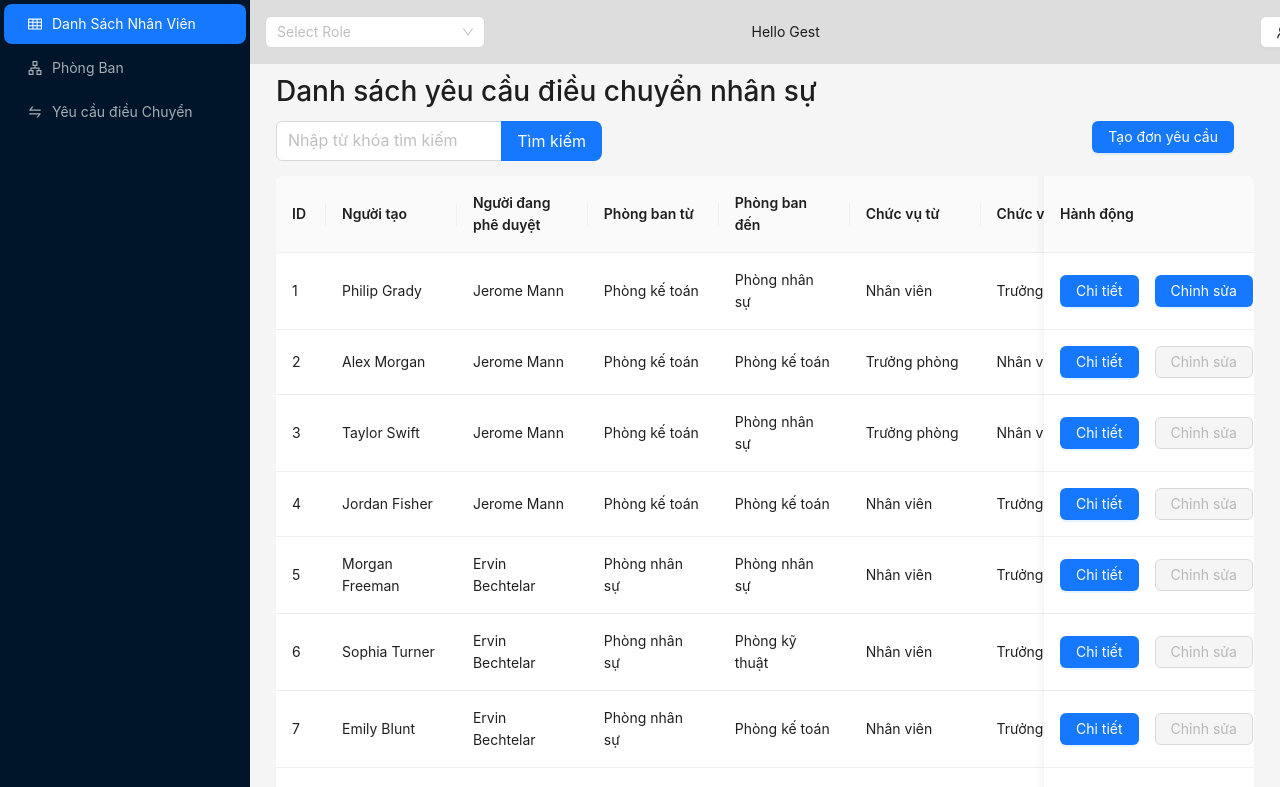
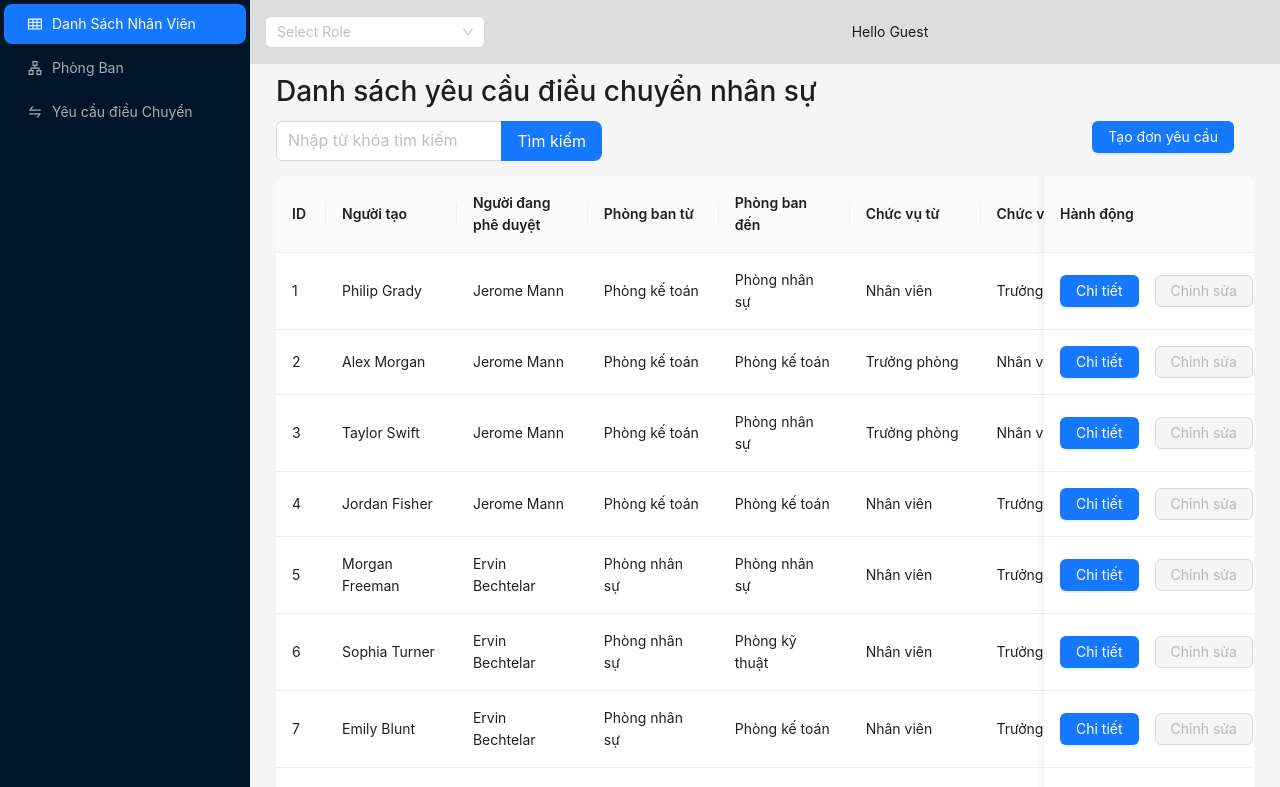
Before and after one commit to NguyenLuan0213/hrm-tranfers, a React (Create React App) app: page /transfers in a window 1280 px wide. Shown: the top 787 px of the page. Built offline with nearby package versions, Linux system fonts and the light colour scheme.

Commit message:
Complete function Authorization and Add hooks UseUserRole.ts

```diff
--- a/src/components/layout/header/Header.tsx
+++ b/src/components/layout/header/Header.tsx
@@ -3,7 +3,7 @@ import { Layout, Row, Col, Button, Dropdown, Space, Select } from 'antd';
 import { UserOutlined, SettingOutlined } from '@ant-design/icons';
 import type { MenuProps } from 'antd';
 import { UserRoleProps, getUserRole } from './UserRole';
-import Cookie from 'js-cookie';
+import useUserRole from '../../../hooks/UseUserRole';
 
 const { Header } = Layout;
 const { Option } = Select;
@@ -13,23 +13,37 @@ const CustomHeader: React.FC = () => {
     const [selectedRole, setSelectedRole] = useState<string | undefined>(undefined);
     const [selectedDepartment, setSelectedDepartment] = useState<string | undefined>(undefined);
 
+    const { setUserRole, setUserDepartment, updateCanEdit } = useUserRole();
+
     useEffect(() => {
         const fetchUserRoles = async () => {
             const data = await getUserRole();
             setRoles(data);
         };
         fetchUserRoles();
-    }, []);
+
+        // Read from localStorage
+        const storedRole = localStorage.getItem('userRole');
+        const storedDepartment = localStorage.getItem('userDepartment');
+
+        if (storedRole && storedDepartment) {
+            setSelectedRole(storedRole);
+            setSelectedDepartment(storedDepartment);
+            console.log(`Stored Role: ${storedRole} - ${storedDepartment}`);
+        }
+    }, [selectedRole, selectedDepartment]);
 
     const handleRoleChange = (value: number) => {
         const selected = roles.find(role => role.id === value);
         if (selected) {
             setSelectedRole(selected.role);
             setSelectedDepartment(selected.department);
-            // Save to cookie
-            Cookie.set('userRole', selected.role);
-            Cookie.set('userDepartment', selected.department);
-            console.log(`Selected Role: ${selected.role} - ${selected.department}`);
+            setUserRole(selected.role);
+            setUserDepartment(selected.department);
+            localStorage.setItem('userRole', selected.role);
+            localStorage.setItem('userDepartment', selected.department);
+            updateCanEdit(selected.role);
+            console.log("có thay đổi");
         }
     };
 
@@ -57,7 +71,7 @@ const CustomHeader: React.FC = () => {
             position: 'fixed',
             zIndex: 999,
             backgroundColor: '#DDDDDD',
-            width: '83.7%',
+            width: '100%', // Adjusted to use full width
             padding: '0',
         }}>
             <Row>
@@ -76,7 +90,7 @@ const CustomHeader: React.FC = () => {
                     </Select>
                 </Col>
                 <Col span={8} style={{ textAlign: 'center' }}>
-                    Hello {selectedRole && selectedDepartment ? `${selectedRole} - ${selectedDepartment}` : "Gest"}
+                    Hello {selectedRole && selectedDepartment ? `${selectedRole} - ${selectedDepartment}` : "Guest"}
                 </Col>
                 <Col span={8} style={{ textAlign: 'end' }}>
                     <div style={{ marginRight: 15 }} >
--- a/src/components/layout/header/UserRole.ts
+++ b/src/components/layout/header/UserRole.ts
@@ -28,7 +28,7 @@ let mockUserRole: UserRoleProps[] = [
     {
         id: 5,
         role: 'Directorate',
-        department: 'BanGiamdoc'
+        department: 'Bangiamdoc'
     },
 ];
 
--- /dev/null
+++ b/src/hooks/UseUserRole.ts
@@ -0,0 +1,71 @@
+import { useState, useEffect } from 'react';
+
+const useUserRole = () => {
+    const [userRole, setUserRole] = useState<string | null>(null);
+    const [userDepartment, setUserDepartment] = useState<string | null>(null);
+    const [canEdit, setCanEdit] = useState<boolean>(false);
+    const [canDelete, setCanDelete] = useState<boolean>(false);
+    const [canSendRequest, setCanSendRequest] = useState<boolean>(false);
+    const [canView, setCanView] = useState<boolean>(false);
+    const [canApproveRequest, setCanApproveRequest] = useState<boolean>(false);
+
+    const updateCanEdit = (role: string | null) => {
+        setCanEdit(role === "Employee");
+    };
+
+    const updateCanDelete = (role: string | null, departments: string | null) => {
+        setCanDelete(role === "Employee" && departments === "Phongnhansu");
+    };
+
+    const updateCanSendRequest = (role: string | null) => {
+        setCanSendRequest(role === "Employee" && userDepartment === "Phongketoan");
+    }
+
+    const updateCanView = (role: string | null, departments: string | null) => {
+        setCanView(role === "Employee" ||
+            role === "Manager" && departments === "Phongnhansu" ||
+            role === "Directorate" && departments === "Bangiamdoc");
+    }
+
+    const updateCanApproveRequest = (role: string | null) => {
+        setCanApproveRequest(role === "Manager");
+    }
+
+
+    useEffect(() => {
+        // Read from localStorage
+        const storedRole = localStorage.getItem('userRole');
+        const storedDepartment = localStorage.getItem('userDepartment');
+
+        if (storedRole && storedDepartment) {
+            setUserRole(storedRole);
+            setUserDepartment(storedDepartment);
+            console.log("có thay đổi");
+            console.log(`Stored Role: ${storedRole} - ${storedDepartment}`);
+            updateCanEdit(storedRole);
+            updateCanDelete(storedRole, storedDepartment);
+            updateCanSendRequest(storedRole);
+            updateCanView(storedRole, storedDepartment);
+            updateCanApproveRequest(storedRole);
+        }
+    }, [userRole, userDepartment]);
+
+    return {
+        userRole,
+        userDepartment,
+        canEdit,
+        canDelete,
+        canSendRequest,
+        canView,
+        canApproveRequest,
+        setUserRole,
+        setUserDepartment,
+        updateCanEdit,
+        updateCanDelete,
+        updateCanSendRequest,
+        updateCanView,
+        updateCanApproveRequest
+    };
+};
+
+export default useUserRole;
--- a/src/modules/dieu-huong-luan-chuyen/TransfersRequestRouter.tsx
+++ b/src/modules/dieu-huong-luan-chuyen/TransfersRequestRouter.tsx
@@ -8,7 +8,6 @@ const TransfersRequestRouter: React.FC = () => {
         <Routes>
             <Route path="/" element={<TransferEmployees/>} />
             <Route path="/detail/:id" element={<DetailTransfersResquest/>} />
-
         </Routes>
     );
 };
--- a/src/modules/dieu-huong-luan-chuyen/components/DetailTransfersResquest.tsx
+++ b/src/modules/dieu-huong-luan-chuyen/components/DetailTransfersResquest.tsx
@@ -9,6 +9,8 @@ import { Departments, getDepartment } from "../../phong-ban/data/DepartmentData"
 import { UseDeleteTransfersRequest } from "../hooks/UseDeleteTransfersRequest";
 import { UseUpdateTransfersRequest } from "../hooks/UseUpdateTransfersRequest";
 import TransfersRequestForm from "../components/UpdateTransfersRequestForm";
+import useUserRole from "../../../hooks/UseUserRole"
+
 
 const { Text } = Typography;
 
@@ -44,14 +46,14 @@ const DetailTransfersRequest: React.FC = () => {
     const [isUpdating, setIsUpdating] = useState(false);
 
     const { handleUpdate, loading: updating, error } = UseUpdateTransfersRequest();
+    const { canDelete, canEdit, canSendRequest, canApproveRequest } = useUserRole();
 
     const fetchData = async () => {
         try {
             console.log('fetching data...', id);
             setLoading(true);
             const transferData = await getTransfersRequestById(Number(id));
-            setTransfersRequestData(transferData|| null);
-            console.log(transferData, "co vao day");
+            setTransfersRequestData(transferData || null);
             setLoading(false);
         } catch (error) {
             setTransfersRequestData(null);
@@ -142,7 +144,7 @@ const DetailTransfersRequest: React.FC = () => {
                                     onClick={() => navigate("/transfers")}
                                 />
                             </Popover>,
-                            isEditable(transfersRequestData?.status || '') && (
+                            isEditable(transfersRequestData?.status || '') && (canEdit) && (
                                 <Popover
                                     placement="top"
                                     title="Chỉnh sửa"
@@ -157,7 +159,7 @@ const DetailTransfersRequest: React.FC = () => {
                                 </Popover>
 
                             ),
-                            <Popover
+                            canDelete && (<Popover
                                 placement="top"
                                 title="Xóa đơn"
                                 overlayStyle={{ width: 120 }}
@@ -166,8 +168,9 @@ const DetailTransfersRequest: React.FC = () => {
                                     key="delete"
                                     onClick={onDelete}
                                 />
-                            </Popover>,
-                            isSendable(transfersRequestData?.status || '') && (
+                            </Popover>),
+
+                            isSendable(transfersRequestData?.status || '') && (canSendRequest) && (
                                 <Popover
                                     placement="top"
                                     title="Nộp đơn"
@@ -192,7 +195,7 @@ const DetailTransfersRequest: React.FC = () => {
                         <Text strong>Ngày tạo:</Text> <Text>{transfersRequestData?.createdAt ? dayjs(transfersRequestData.createdAt).format('DD/MM/YYYY') : 'N/A'}</Text><br />
                         <Text strong>Ngày duyệt đơn:</Text> <Text>{transfersRequestData?.updatedAt ? dayjs(transfersRequestData.updatedAt).format('DD/MM/YYYY') : 'Chưa cập nhật'}</Text><br />
                     </Card>
-                    {isApprovable(transfersRequestData?.status || '') ? (
+                    {isApprovable(transfersRequestData?.status || '') && (canApproveRequest) ? (
                         <div style={{ marginTop: 15, justifyContent: "center", display: "flex" }}>
                             <Button type="primary" ghost size="large">
                                 <CarryOutOutlined />
--- a/src/modules/dieu-huong-luan-chuyen/components/ListTransfersRequest.tsx
+++ b/src/modules/dieu-huong-luan-chuyen/components/ListTransfersRequest.tsx
@@ -6,10 +6,10 @@ import { Departments, getDepartment } from "../../phong-ban/data/DepartmentData"
 import { Link } from "react-router-dom";
 import Column from "antd/es/table/Column";
 import dayjs from "dayjs";
-import Cookies from "js-cookie";
 import AddTransfersRequestForm from "./AddTransferRequestForm";
 import UpdateTransfersRequestForm from "../components/UpdateTransfersRequestForm";
 import { UseUpdateTransfersRequest } from "../hooks/UseUpdateTransfersRequest";
+import useUserRole from "../../../hooks/UseUserRole"
 
 const { Search } = Input;
 
@@ -33,24 +33,19 @@ const getStatusTag = (status: string) => {
 };
 
 const ListTransfersEmployees: React.FC = () => {
+    const [loading, setLoading] = useState<boolean>(false);
     const [employees, setEmployees] = useState<Employee[]>([]);
     const [transfersRequest, setTransfersRequest] = useState<TransfersRequest[]>([]);
     const [filteredTransfersRequest, setFilteredTransfersRequest] = useState<TransfersRequest[]>([]);
     const [departments, setDepartments] = useState<Departments[]>([]);
     const [searchText, setSearchText] = useState<string>("");
-    const [userRole, setUserRole] = useState<string>("");
-    const [userDepartment, setUserDepartment] = useState<string>("");
     const [pageSize, setPageSize] = useState<number>(10); // State để lưu số lượng mục hiển thị trên mỗi trang
     const [isAdding, setIsAdding] = useState(false);
     const [isUpdating, setIsUpdating] = useState(false);
     const [selectedTransfer, setSelectedTransfer] = useState<TransfersRequest | null>(null);
 
+    const { canEdit, canView } = useUserRole();
     const { handleUpdate, loading: updating, error } = UseUpdateTransfersRequest();
-
-    useEffect(() => {
-        setUserRole(Cookies.get('userRole') || '');
-        setUserDepartment(Cookies.get('userDepartment') || '');
-    }, []);
 
     useEffect(() => {
         const fetchData = async () => {
@@ -60,7 +55,6 @@ const ListTransfersEmployees: React.FC = () => {
             );
             setTransfersRequest(uniqueTransfers);
             setFilteredTransfersRequest(uniqueTransfers);
-            console.log(uniqueTransfers);
         };
         fetchData();
     }, []);
@@ -151,7 +145,7 @@ const ListTransfersEmployees: React.FC = () => {
                         pageSize: pageSize, // Áp dụng số lượng mục hiển thị trên mỗi trang
                         showSizeChanger: true, // Hiển thị tùy chọn thay đổi số lượng mục hiển thị trên mỗi trang
                         pageSizeOptions: ['5', '10', '20', '50'], // Các tùy chọn cho số lượng mục trên mỗi trang
-                        onChange: handleTableChange, // Gọi hàm khi số lượng mục thay đổi
+                        onChange: handleTableChange,
                     }}
                     scroll={{ x: 1700, y: 600 }}
                 >
@@ -228,22 +222,29 @@ const ListTransfersEmployees: React.FC = () => {
                         width={210}
                         render={(text, record: TransfersRequest) => (
                             <Space size="middle">
-                                <Link to={`/transfers/detail/${record.id}`}>
-                                    <Button type="primary">
-                                        Chi tiết
-                                    </Button>
-                                </Link>
-                                {['PENDING', 'APPROVED', 'REJECTED', 'CANCELLED'].includes(record.status) ? (
-                                    <Button type="primary" disabled >
-                                        Chỉnh sửa
-                                    </Button>
-                                ) : (
+                                {canView ? (
+                                    <Link to={`/transfers/detail/${record.id}`}>
+                                        <Button type="primary">
+                                            Chi tiết
+                                        </Button>
+                                    </Link>) : (
+                                    <Link to={`/transfers/detail/${record.id}`}>
+                                        <Button type="primary">
+                                            Chi tiết
+                                        </Button>
+                                    </Link>
+                                )}
+                                {canEdit && !['PENDING', 'APPROVED', 'REJECTED', 'CANCELLED'].includes(record.status) ? (
                                     <Button
                                         type="primary"
                                         onClick={() => {
                                             setSelectedTransfer(record);
                                             setIsUpdating(true);
                                         }}>
+                                        Chỉnh sửa
+                                    </Button>
+                                ) : (
+                                    <Button type="primary" disabled>
                                         Chỉnh sửa
                                     </Button>
                                 )}
--- a/src/modules/dieu-huong-luan-chuyen/data/TransfersRequest.tsx
+++ b/src/modules/dieu-huong-luan-chuyen/data/TransfersRequest.tsx
@@ -38,7 +38,7 @@ let transfersRequestData: TransfersRequest[] = [
         positionTo: 'Nhân viên',
         locationFrom: 'Hồ Chí Minh',
         locationTo: 'Hà Nội',
-        status: 'APPROVED',
+        status: 'PENDING',
         createdAt: new Date('2021-09-02'),
         updatedAt: null,
     },
```
